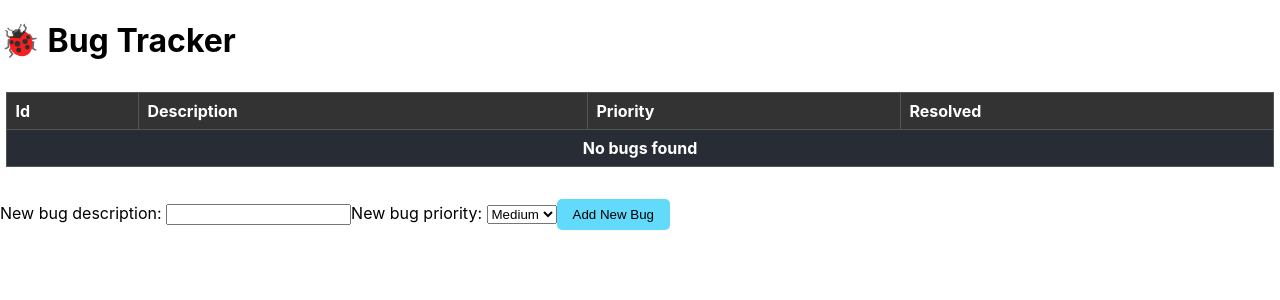
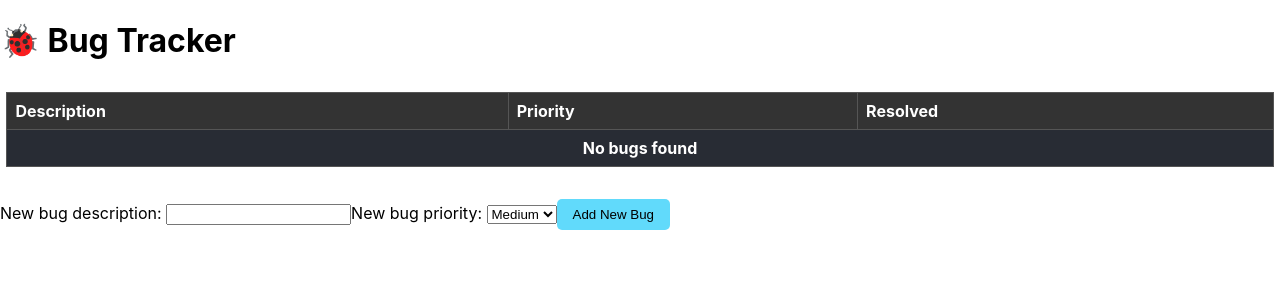
Before and after one commit to gdimit01/react-bug-tracker, a React (Create React App) app: page / in a window 1280 px wide. Shown: the top 300 px of the page. Built offline with nearby package versions, Linux system fonts and the light colour scheme.

Commit message:
updated the table

```diff
--- a/src/BugListTable.tsx
+++ b/src/BugListTable.tsx
@@ -15,7 +15,7 @@ const BugListTable = (props: {
     <table>
       <thead>
         <tr>
-          <th>Id</th>
+          {/* <th>Id</th> */}
           <th>Description</th>
           <th>Priority</th>
           <th>Resolved</th>
@@ -29,7 +29,7 @@ const BugListTable = (props: {
         ) : (
           bugs.map((bug) => (
             <tr key={bug.id}>
-              <td>{bug.id}</td>
+              {/* <td>{bug.id}</td> */}
               <td>{bug.description}</td>
               <td>{bug.priority}</td>
               <td>
```
